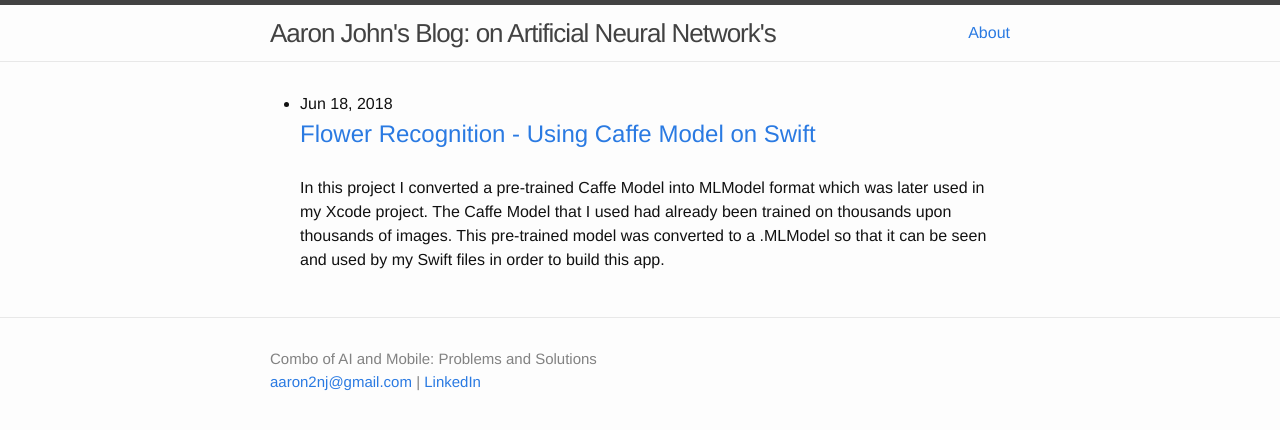
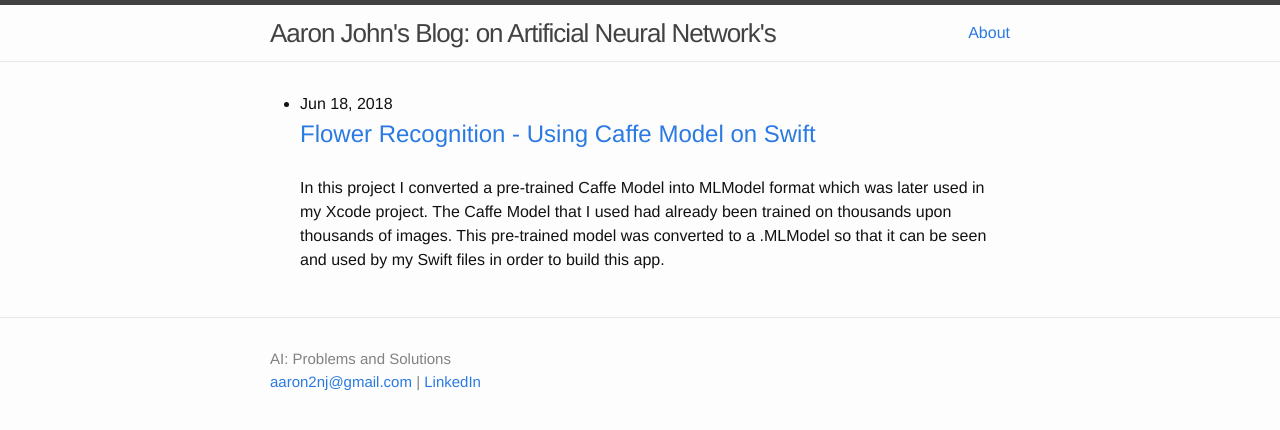
Before and after one commit to alexalwks2/aaronjohn2.github.io, a Jekyll site: the page built from index.html, in a window 1280 px wide. Shown: the top 430 px of the page. Built offline with Jekyll 4.4.1, drawn with Linux system fonts in a browser that asks for light colours.

Commit message:
Update _config.yml

```diff
--- a/_config.yml
+++ b/_config.yml
@@ -8,7 +8,7 @@
 # Site settings
 title: Aaron John's Blog
 email: aaron2nj@gmail.com
-description: "Combo of AI and Mobile: Problems and Solutions"
+description: "AI: Problems and Solutions"
 topics: "on Artificial Neural Network's"
 baseurl: "" # the subpath of your site, e.g. /blog
 url: "http://aaronjohn2.github.io" # the base hostname & protocol for your site
```
